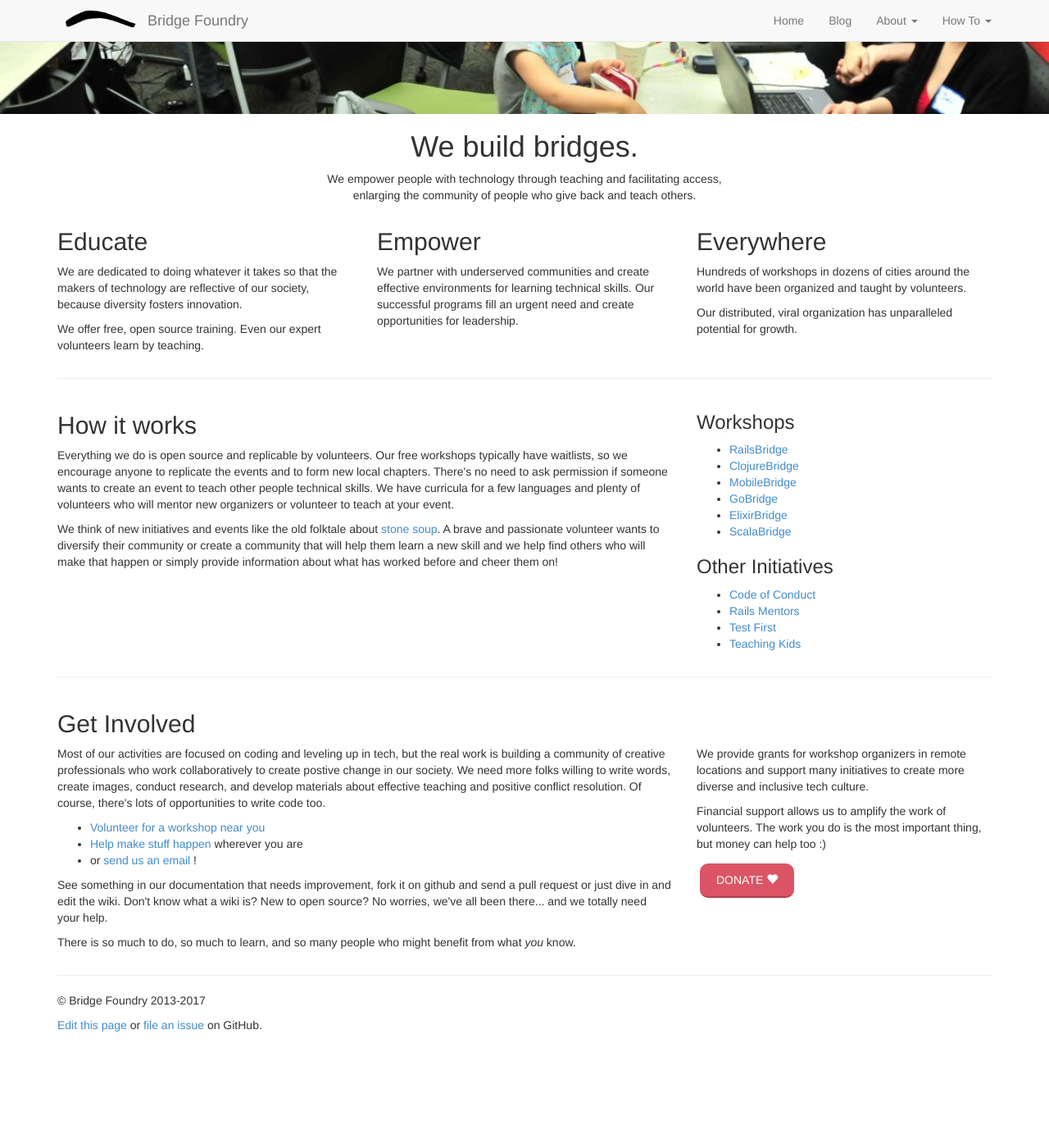
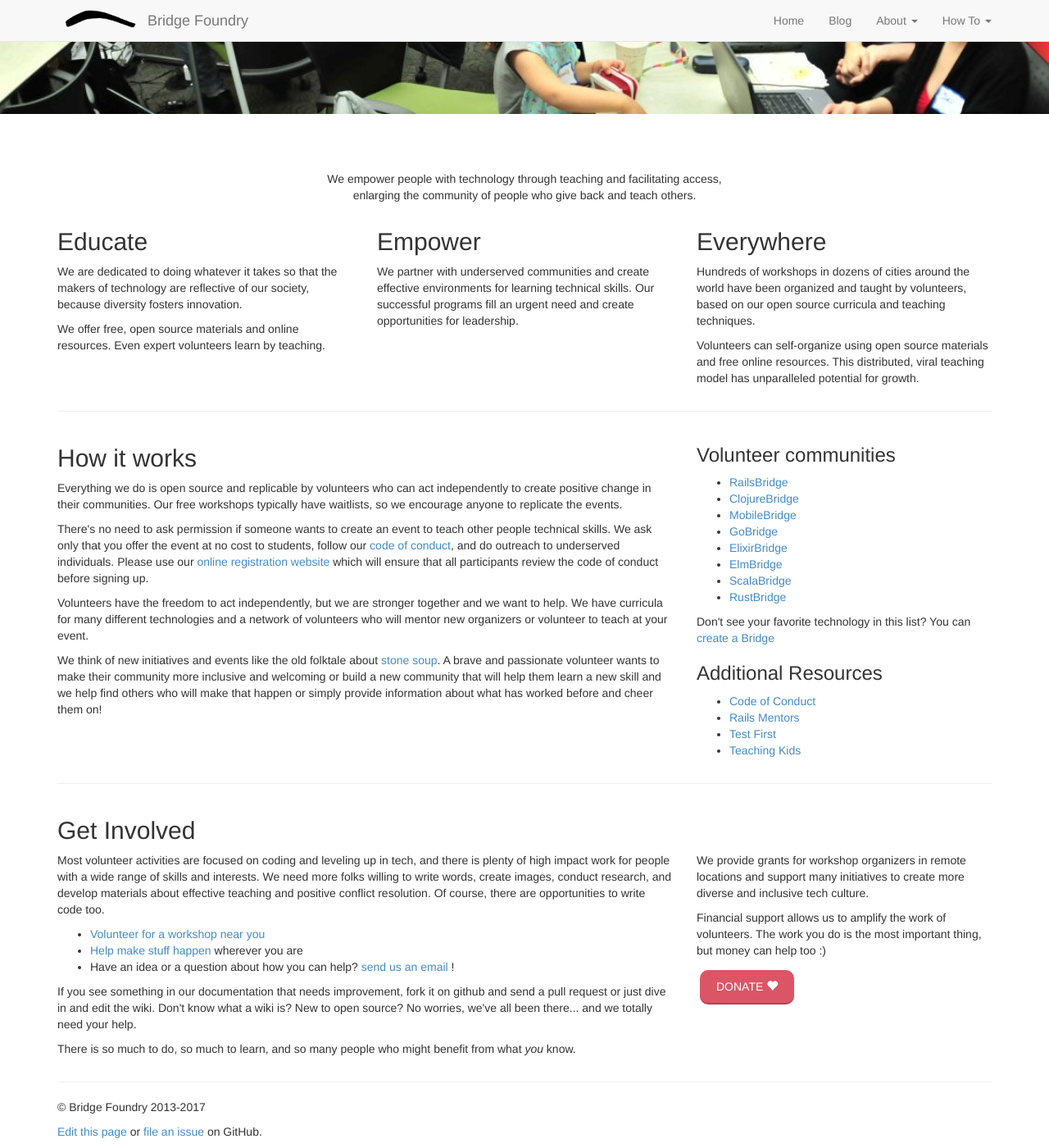
Before and after one commit to Satsaimistoowqp/bridgefoundry.github.io, a Jekyll site: the page built from index.html, in a window 1280 px wide and 1400 px high, scrolled down 413 px. Shown: the whole window at 82% size. Built offline with Jekyll 4.4.1, drawn with Linux system fonts in a browser that asks for light colours; before the commit the page ends 1683 px from its top, so only the background shows below that.

Commit message:
clarify use of open source materials & volunteer model

```diff
--- a/index.html
+++ b/index.html
@@ -4,7 +4,7 @@ layout: default
 
 <img src="{{ site.github.url }}/images/workshop-medium.jpg" srcset="{{ site.github.url }}/images/workshop-large.jpg 1146w, {{ site.github.url }}/images/workshop-medium.jpg 640w, {{ site.github.url }}/images/workshop-small.jpg 320w" sizes="100vw" class="hero" alt="people working together on computers"></img>
 <div class="container">
-    <h1 class="headline">We build bridges.</h1>
+    <h1 class="headline">&nbsp;</h1>
     <div class="row">
         <div class="col-md-8 col-md-offset-2">
           <p class="text-center">We empower people with technology through teaching and facilitating access,<br/>
@@ -15,7 +15,7 @@ layout: default
     <div class="row">
         <div class="col-md-4">
           <h2>Educate</h2>
-We are dedicated to doing whatever it takes so that the makers of technology are reflective of our society, because diversity fosters innovation.</p><p>  We offer free, open source training. Even our expert volunteers learn by teaching.
+We are dedicated to doing whatever it takes so that the makers of technology are reflective of our society, because diversity fosters innovation.</p><p>  We offer free, open source materials and online resources. Even expert volunteers learn by teaching.
           <p> </p>
         </div>
         <div class="col-md-4">
@@ -25,7 +25,10 @@ We partner with underserved communities and create effective environments for le
        </div>
         <div class="col-md-4">
           <h2>Everywhere</h2>
-          <p>Hundreds of workshops in dozens of cities around the world have been organized and taught by volunteers.</p><p> Our distributed, viral organization has unparalleled potential for growth.</p>
+          <p>Hundreds of workshops in dozens of cities around the world have been organized and taught by volunteers, based on our open source curricula and teaching techniques.</p>
+          <!-- <p>Our organization has a small number of active operational chapters, and a huge number of affiliated chapter, where the latter use open source materials and free online resources to self-organize.</p> -->
+          <p>Volunteers can self-organize using open source materials and free online resources. This distributed, viral teaching model has unparalleled potential for growth. </p>
+          <!-- <a href="">Learn More.</a> -->
         </div>
       <a name="how-it-works"></a>
       </div>
@@ -33,21 +36,46 @@ We partner with underserved communities and create effective environments for le
       <div class="row">
         <div class="col-md-8">
           <h2>How it works</h2>
-          <p>Everything we do is open source and replicable by volunteers. Our free workshops typically have waitlists, so we encourage anyone to replicate the events and to form new local chapters.  There's no need to ask permission if someone wants to create an event to teach other people technical skills.  We have curricula for a few languages and plenty of volunteers who will mentor new organizers or volunteer to teach at your event.  </p>
-          <p>We think of new initiatives and events like the old folktale about <a href="http://www.ultrasaurus.com/2009/10/stone-soup-workshop/">stone soup</a>.  A brave and passionate volunteer wants to diversify their community or create a community that will help them learn a new skill and we help find others who will make that happen or simply provide information about what has worked before and cheer them on!</p>
+          <p>Everything we do is open source and replicable by volunteers who
+            can act independently to create positive change in their communities.
+            Our free workshops typically have waitlists, so we encourage anyone
+            to replicate the events.</p>
+
+            <p>There's no need to ask permission if someone wants to create an
+              event to teach other people technical skills. We ask only that
+              you offer the event at no cost to students, follow our <a href="https://bridgefoundry.org/code-of-conduct">code of conduct</a>, and do outreach to underserved individuals.  Please
+              use our <a href="http://bridgetroll.org">online registration website</a> which will ensure that all
+              participants review the code of conduct before signing up.</p>
+
+            <p>Volunteers have the freedom to act independently, but we are
+              stronger together and we want to help.  We have curricula for many
+              different technologies and a network of volunteers who will mentor
+              new organizers or volunteer to teach at your event.</p>
+
+          <p>We think of new initiatives and events like the old folktale about <a href="http://www.ultrasaurus.com/2009/10/stone-soup-workshop/">stone soup</a>.
+            A brave and passionate volunteer wants to make their community more
+            inclusive and welcoming or build a new community that will help them
+            learn a new skill and we help find others who will make that happen
+            or simply provide information about what has worked before and cheer
+            them on!</p>
         </div>
         <div class="col-md-4">
-          <h3>Workshops</h3>
+          <h3>Volunteer communities</h3>
           <ul>
           <li><a href="http://railsbridge.org/">RailsBridge</a></li>
           <li><a href="http://www.clojurebridge.org/">ClojureBridge</a></li>
           <li><a href="https://github.com/mobilebridge">MobileBridge</a></li>
           <li><a href="https://github.com/gobridge">GoBridge</a></li>
           <li><a href="http://elixirbridge.org/">ElixirBridge</a></li>
+          <li><a href="https://docs.google.com/forms/d/e/1FAIpQLSfoY2hKEEycZtYcNZOvZjFYoZ2Clhwl2_kfaDXkG5HzB0I9fA/viewform">ElmBridge</a></li>
           <li><a href="http://scalabridge.org/">ScalaBridge</a></li>
+          <li><a href="https://github.com/rust-community/rustbridge">RustBridge</a></li>
           </ul>
 
-          <h3>Other Initiatives</h3>
+          <p>Don't see your favorite technology in this list? You can <a href="doc/bridge-building">create
+            a Bridge</a></p>
+
+          <h3>Additional Resources</h3>
           <ul>
           <li><a href="code-of-conduct">Code of Conduct</li>
           <li><a href="http://www.railsmentors.org/">Rails Mentors</a></li>
@@ -62,17 +90,18 @@ We partner with underserved communities and create effective environments for le
       <div class="row">
         <div class="col-md-8">
         <h2>Get Involved</h2>
-        <p>Most of our activities are focused on coding and leveling up in tech, but the real work is building a community of creative professionals
-        who work collaboratively to create postive change in our society. We need more folks willing to write words, create images, conduct research,
-        and develop materials about effective teaching and positive conflict resolution.  Of course, there's lots of opportunities to write code too.
+        <p>Most volunteer activities are focused on coding and leveling up in tech, and there is plenty of high impact work for people with a wide range
+          of skills and interests. We need more folks willing to write words,
+          create images, conduct research, and develop materials about effective
+          teaching and positive conflict resolution. Of course, there are opportunities to write code too.</p>
 
         <ul>
           <li><a href="https://www.bridgetroll.org/">Volunteer for a workshop near you</a></li>
           <li><a href="https://docs.google.com/a/ultrasaurus.com/forms/d/1zkxx0Ao5xeg-epedPl1zw4aZ-JKYVNc6yxx0tVSGYJo/viewform?edit_requested=true">Help make stuff happen</a> wherever you are</li>
-          <li>or <a mailto="hello@bridgefoundry.org">send us an email</a> !</li>
+          <li>Have an idea or a question about how you can help? <a mailto="hello@bridgefoundry.org">send us an email</a> !</li>
         </ul>
 
-        <p>See something in our documentation that needs improvement, fork it on github and send a pull request or just dive in and edit the wiki.
+        <p>If you see something in our documentation that needs improvement, fork it on github and send a pull request or just dive in and edit the wiki.
            Don't know what a wiki is? New to open source? No worries, we've all been there... and we totally need your help.</p>
         <p>There is so much to do, so much to learn, and so many people who might benefit from what <em>you</em> know.</p>
         </div>
```
